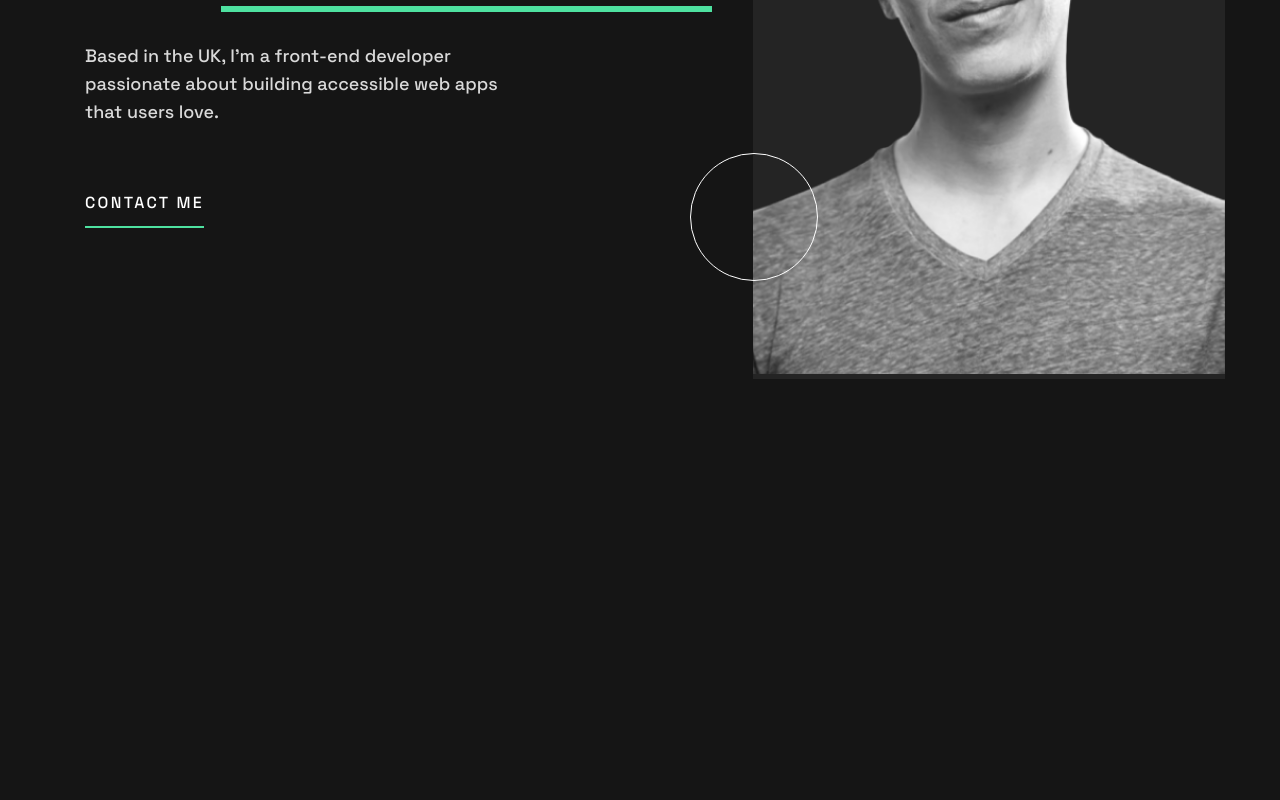
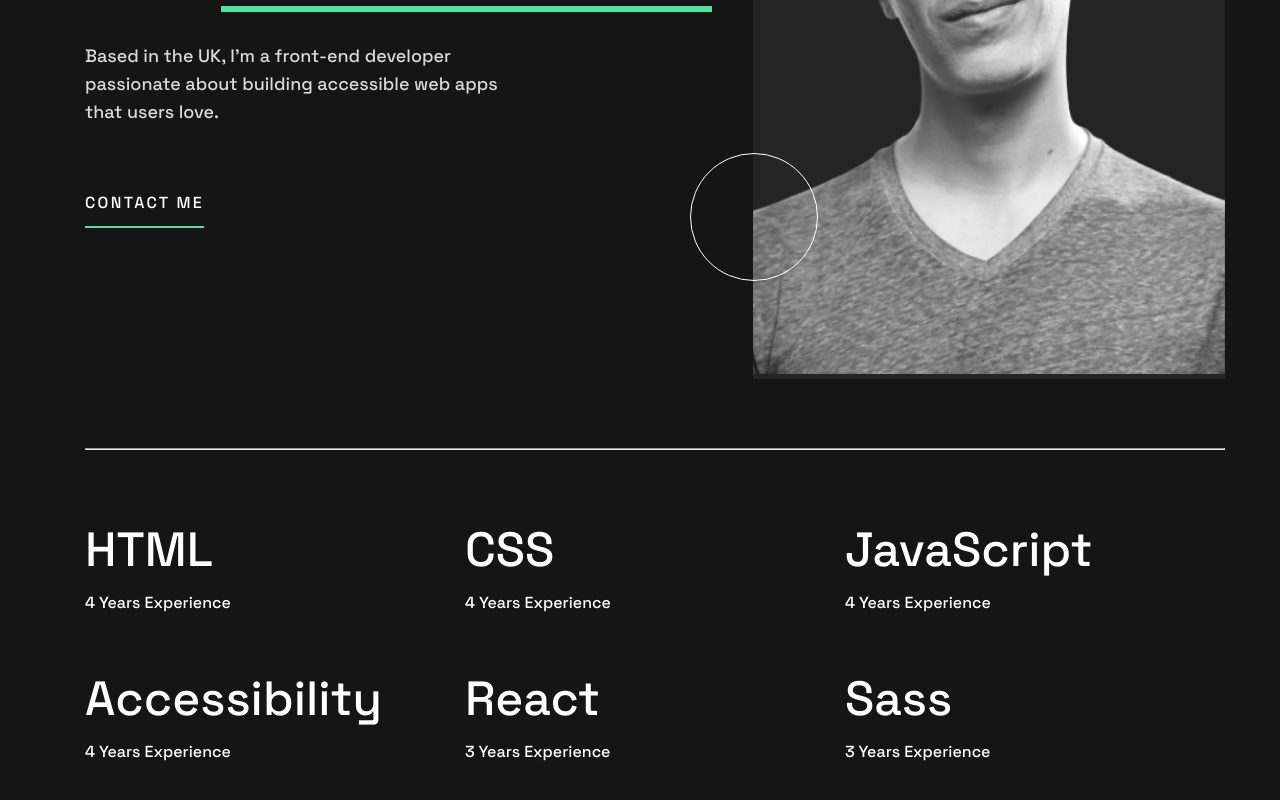
Before and after one commit to dominicva/dev-pfolio, a React (Create React App) app: page / in a window 1280 px wide. Shown: the part 372-1172 px from the top of the page. Before the commit the page ends 800 px from the top, so only its background shows below. Built offline with nearby package versions, Linux system fonts and the light colour scheme.

Commit message:
feat: skills desktop view

```diff
--- a/src/App.css
+++ b/src/App.css
@@ -96,6 +96,34 @@ ul.icons {
   border-radius: 50%;
 }
 
+.skills {
+  margin-top: 220px;
+  margin-bottom: 140px;
+}
+
+.skills hr {
+  width: calc(100% + 30px);
+  margin-bottom: 72px;
+}
+
+.skills ul {
+  display: grid;
+  grid-template-columns: repeat(3, 1fr);
+  gap: 58px 30px;
+}
+
+.skills li {
+  display: flex;
+  flex-direction: column;
+  gap: 14px;
+  width: 345px;
+}
+
+.skill {
+  font-size: 48px;
+  line-height: 56px;
+}
+
 @media (max-width: 1110px) {
   .App {
     margin: 0 30px;
--- a/src/App.jsx
+++ b/src/App.jsx
@@ -1,12 +1,14 @@
 import Header from './components/Header';
 import Hero from './components/Hero';
 import './App.css';
+import Skills from './components/Skills';
 
 function App() {
   return (
     <div className="App">
       <Header />
       <Hero />
+      <Skills />
     </div>
   );
 }
--- /dev/null
+++ b/src/components/Skills.jsx
@@ -0,0 +1,31 @@
+function Skills() {
+  return (
+    <section className="skills">
+      <hr />
+      <ul>
+        <li>
+          <span className="skill">HTML</span> <span>4 Years Experience</span>
+        </li>
+        <li>
+          <span className="skill">CSS</span> <span>4 Years Experience</span>
+        </li>
+        <li>
+          <span className="skill">JavaScript</span>{' '}
+          <span>4 Years Experience</span>
+        </li>
+        <li>
+          <span className="skill">Accessibility</span>{' '}
+          <span>4 Years Experience</span>
+        </li>
+        <li>
+          <span className="skill">React</span> <span>3 Years Experience</span>
+        </li>
+        <li>
+          <span className="skill">Sass</span> <span>3 Years Experience</span>
+        </li>
+      </ul>
+    </section>
+  );
+}
+
+export default Skills;
```
